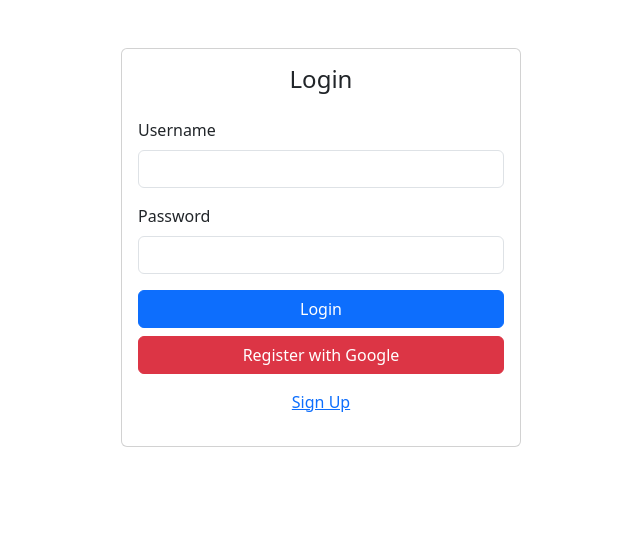
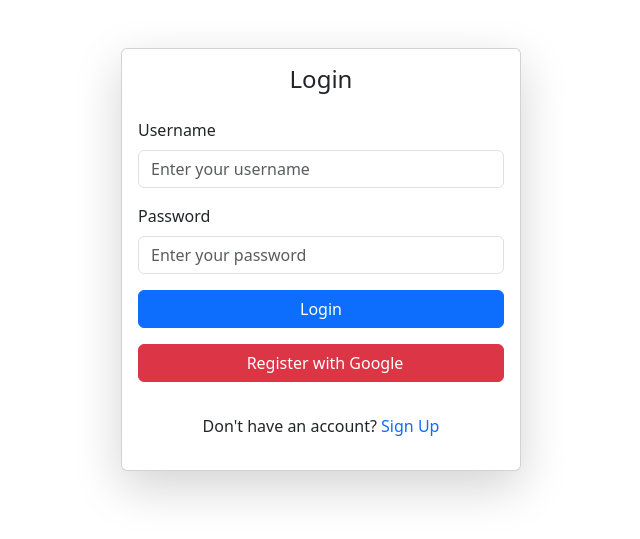
Before and after one commit to Sarcasticsalad/IMS_v2, a Django app: page / in a window 1280 px wide. Shown: the top 539 px of the page, without its empty margins (319-959 px from the left). Run offline with Django 4.2, Linux system fonts and the light colour scheme.

Commit message:
Updated the login page

```diff
--- a/ims_project/authentication/templates/authentication/login.html
+++ b/ims_project/authentication/templates/authentication/login.html
@@ -3,31 +3,38 @@
 {% block title %}Login - IMS{% endblock %}
 
 {% block content %}
-<div class="card mx-auto" style="max-width: 400px;">
+<div class="card mx-auto my-5 shadow-lg" style="max-width: 400px;">
     <div class="card-body">
         <h4 class="card-title text-center mb-4">Login</h4>
 
         <!-- Login Form -->
         <form method="POST" action="{% url 'authentication:login' %}">
             {% csrf_token %}
+
+            <!-- Username Field -->
             <div class="mb-3">
                 <label for="username" class="form-label">Username</label>
-                <input type="text" class="form-control" id="username" name="username" required>
+                <input type="text" class="form-control" id="username" name="username" required placeholder="Enter your username">
             </div>
+
+            <!-- Password Field -->
             <div class="mb-3">
                 <label for="password" class="form-label">Password</label>
-                <input type="password" class="form-control" id="password" name="password" required>
+                <input type="password" class="form-control" id="password" name="password" required placeholder="Enter your password">
             </div>
-            <button type="submit" class="btn btn-primary w-100 mb-2">Login</button>
+
+            <!-- Submit Button -->
+            <button type="submit" class="btn btn-primary w-100 mb-3">Login</button>
         </form>
 
-        <!-- Register Button (redirects to OAuth) -->
-        <a class="btn btn-danger w-100" href="{% url 'social:begin' 'google-oauth2' %}">Register with Google</a>
+        <!-- Google Login -->
+        <a class="btn btn-danger w-100 mb-3" href="{% url 'social:begin' 'google-oauth2' %}">
+            <i class="fab fa-google me-2"></i> Register with Google
+        </a>
+
+        <!-- Sign Up Link -->
         <div class="text-center mt-3">
-            <p>
-                <a href="{% url 'authentication:signup' %}">Sign Up</a>
-            </p>
-
+            <p>Don't have an account? <a href="{% url 'authentication:signup' %}" class="text-decoration-none">Sign Up</a></p>
         </div>
     </div>
 </div>
```
